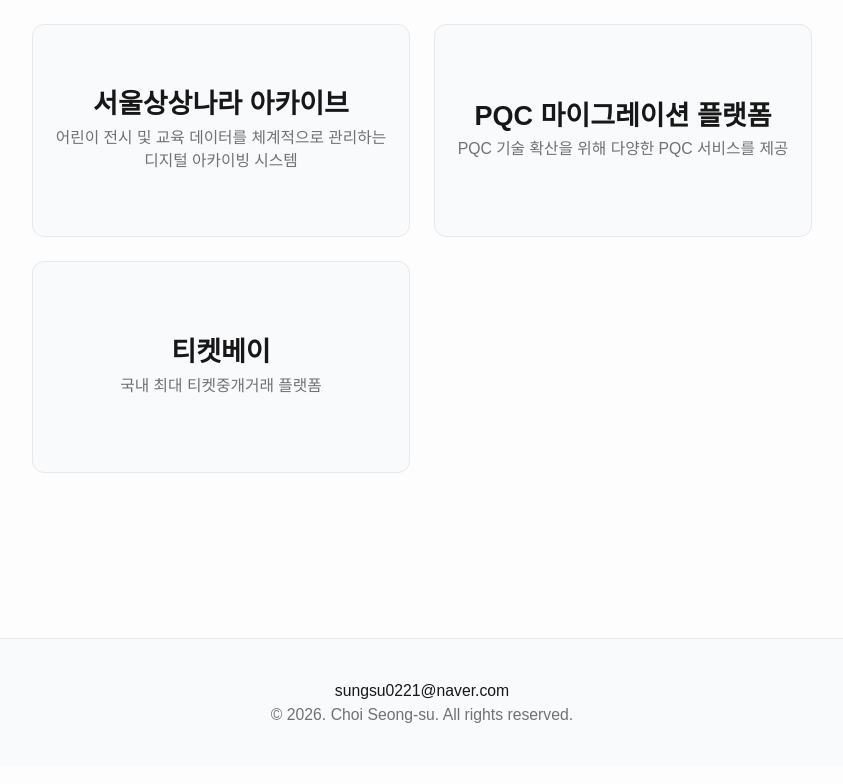
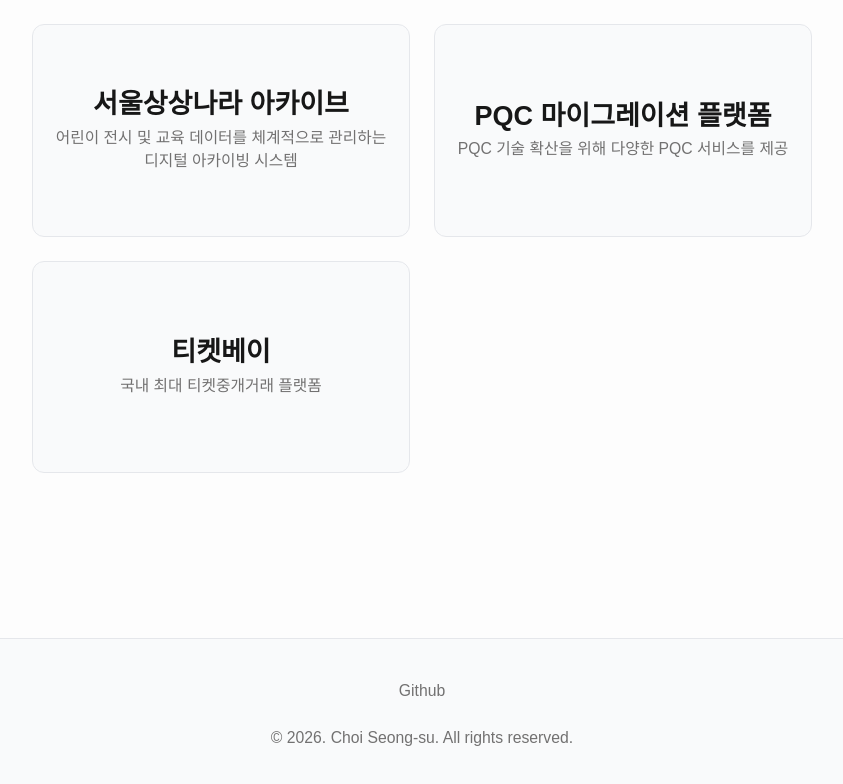
Before and after one commit to seongsu-git/portfolio, a Next.js app: page / in a window 1280 px wide. Shown: the part 4153-4937 px from the top of the page, without its empty margins (218-1061 px from the left). Built offline with nearby package versions, Linux system fonts and the light colour scheme; a web font is replaced by a local one.

Commit message:
footer 수정

```diff
--- a/src/app/layout.tsx
+++ b/src/app/layout.tsx
@@ -4,6 +4,7 @@ import "./css/fonts.css";
 import "./css/globals.css";
 import "./css/style.css";
 import { CopyButton } from "./component/client/Button";
+import Link from "next/link";
 
 export const metadata: Metadata = {
   title: "최성수 | 포트폴리오",
@@ -49,12 +50,23 @@ export default function RootLayout({
         {children}
 
         <footer className="footer-area small color-lowlight">
-          <p className="footer-mail">
-            <CopyButton
-              email="sungsu0221@naver.com"
-            />
+          <div className="footer-link">
+            <p className="">
+              <Link
+                href={"https://github.com/seongsu-git/portfolio"}
+                target="_blank"
+                rel="noopener noreferrer"
+              >
+                Github
+              </Link>
+            </p>
+            <p className="">
+              <CopyButton
+                text="sungsu0221@naver.com"
+              />
+            </p>
+          </div>
 
-          </p>
           <p className="copyright">
             © 2026. <span className="font-bold">Choi Seong-su</span>. All rights reserved.
           </p>
```
